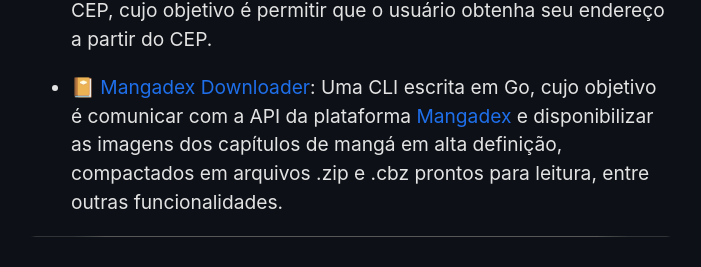
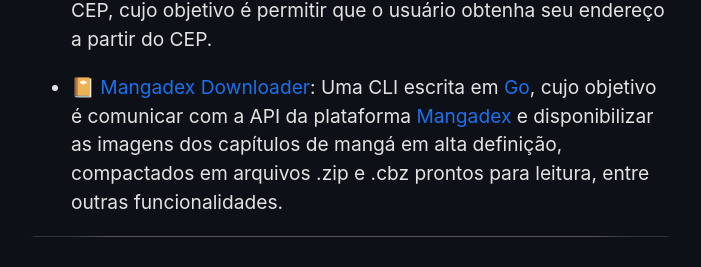
Before and after one commit to Otarossoni/otaviorossoni.com, a React (Vite) app: page / in a window 1280 px wide. Shown: the part 1931-2198 px from the top of the page, without its empty margins (289-990 px from the left). Built offline with nearby package versions, Linux system fonts and the light colour scheme.

Commit message:
feat: adiciona hyperlink para Go

```diff
--- a/src/components/Body.content.ts
+++ b/src/components/Body.content.ts
@@ -32,7 +32,7 @@
 
 - 🔷 <a href="https://github.com/Otarossoni/desafio-luiza-labs" target="_blank">Desafio Técnico Luiza Labs</a>: Desafio técnico do processo seletivo do <a href="https://www.linkedin.com/company/luizalabs/" target="_blank">Luiza Labs</a>. Trata-se de um serviço de consulta de CEP, cujo objetivo é permitir que o usuário obtenha seu endereço a partir do CEP.
 
-- 📔 <a href="https://github.com/Otarossoni/mangadex-downloader" target="_blank">Mangadex Downloader</a>: Uma CLI escrita em Go, cujo objetivo é comunicar com a API da plataforma [Mangadex](https://mangadex.org/) e disponibilizar as imagens dos capítulos de mangá em alta definição, compactados em arquivos .zip e .cbz prontos para leitura, entre outras funcionalidades.
+- 📔 <a href="https://github.com/Otarossoni/mangadex-downloader" target="_blank">Mangadex Downloader</a>: Uma CLI escrita em <a href="https://go.dev/" target="_blank">Go</a>, cujo objetivo é comunicar com a API da plataforma [Mangadex](https://mangadex.org/) e disponibilizar as imagens dos capítulos de mangá em alta definição, compactados em arquivos .zip e .cbz prontos para leitura, entre outras funcionalidades.
 
 ---
 
```
